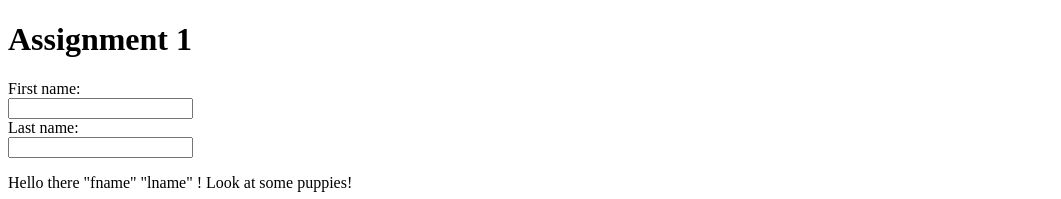
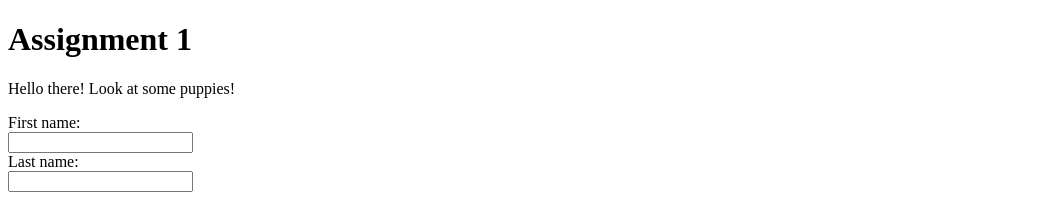
Before and after one commit to ajlux1027/ajlux1027.github.io, a plain HTML site: page assignments/assignment01.html in a window 1280 px wide. Shown: the top 199 px of the page, without its empty margins (0-1061 px from the left). Drawn offline with Linux system fonts and the light colour scheme.

Commit message:
Update assignment01.html

```diff
--- a/assignments/assignment01.html
+++ b/assignments/assignment01.html
@@ -4,14 +4,15 @@
 <title>Assignment 1</title>
 </head>
   <h1> Assignment 1 </h1>
-<form>
+<body>
+<p>Hello there! Look at some puppies!</p>
+  </body>
+  <form>
     <label for="fname">First name:</label><br>
     <input type="text" id="fname" name="fname"><br>
     <label for="lname">Last name:</label><br>
     <input type="text" id="lname" name="lname">
-   <body>
-<p>Hello there "fname" "lname" ! Look at some puppies!</p>
-  </body>
+
   </form>
   <table>
 <tbody>
```
